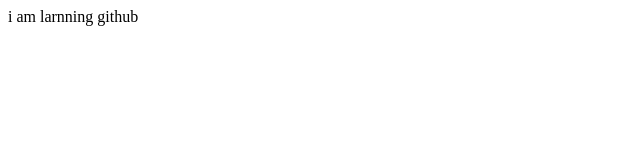
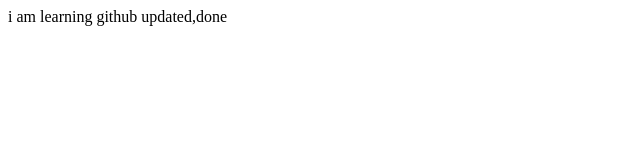
Before and after one commit to KhusbuJays01/gitTest1, a plain HTML site: page code/index.html in a window 1280 px wide. Shown: the whole page, without its empty margins (0-640 px from the left). Drawn offline with Linux system fonts and the light colour scheme.

Commit message:
motified index file

```diff
--- a/code/index.html
+++ b/code/index.html
@@ -7,6 +7,6 @@
     <title>GitTest1</title>
 </head>
 <body>
-    i am larnning github
+    i am learning github updated,done
 </body>
 </html>
```
